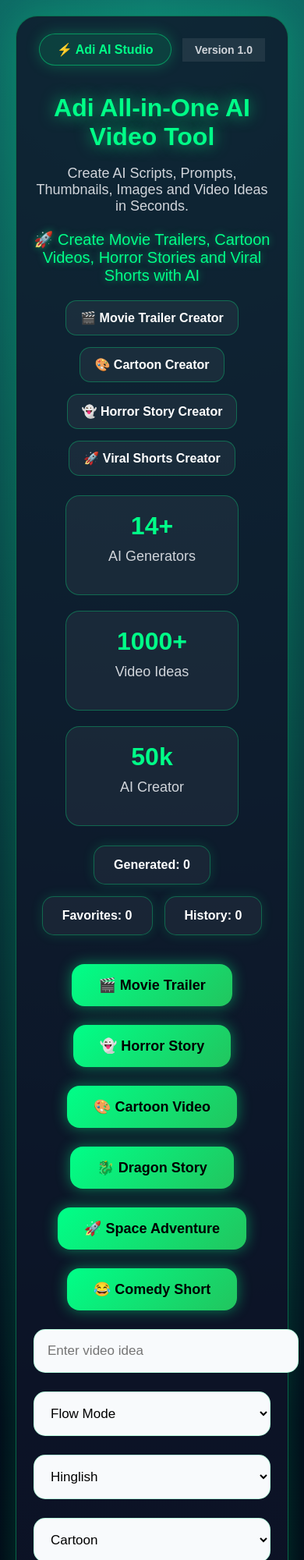
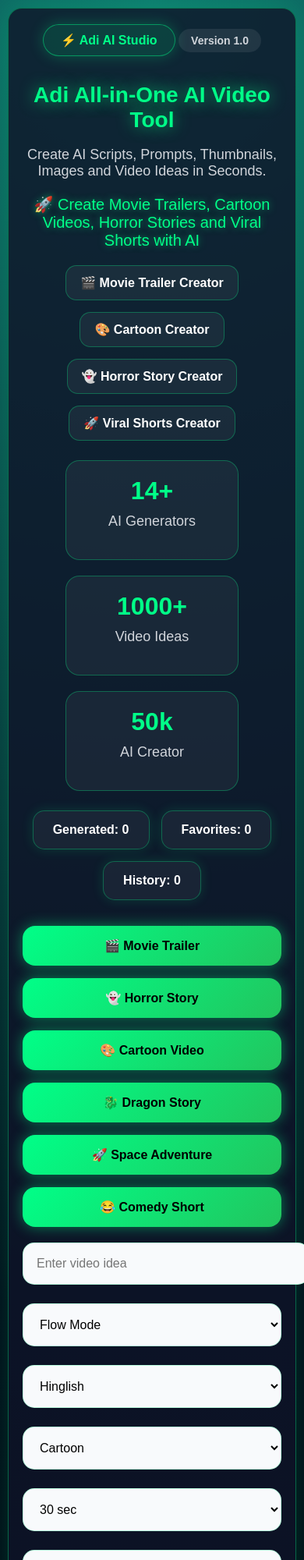
Before and after one commit to adityarathoure369/AdiVideoAI, a plain HTML site: page index.html in a window 390 px wide. Shown: the top 2000 px of the page at 78% size. Drawn offline with Linux system fonts and the light colour scheme.

Commit message:
Fix mobile responsive design

```diff
--- a/style.css
+++ b/style.css
@@ -312,7 +312,7 @@
   display: inline-block;
   padding: 7px 16px;
   margin-bottom: 20px;
-margin-left: 10px;s
+margin-left: 10px;
   border-radius: 30px;
   background: rgba(255,255,255,0.08);
   color: #d1d5db;
@@ -341,3 +341,36 @@
   color: #111827;
   font-size: 15px;
 }
+
+@media (max-width: 600px) {
+  .container {
+    margin: 10px;
+    padding: 18px;
+    border-radius: 18px;
+  }
+
+  h1 {
+    font-size: 28px;
+  }
+
+  button, #generateBtn {
+    width: 100%;
+    margin: 8px 0;
+    font-size: 16px;
+  }
+
+  input, select {
+    width: 100%;
+    font-size: 16px;
+  }
+
+  #result, #thumbResult, #imageResult, #videoResult {
+    padding: 20px;
+    font-size: 16px;
+  }
+
+  .version-badge {
+    margin-left: 0;
+    margin-top: 8px;
+  }
+}
```
